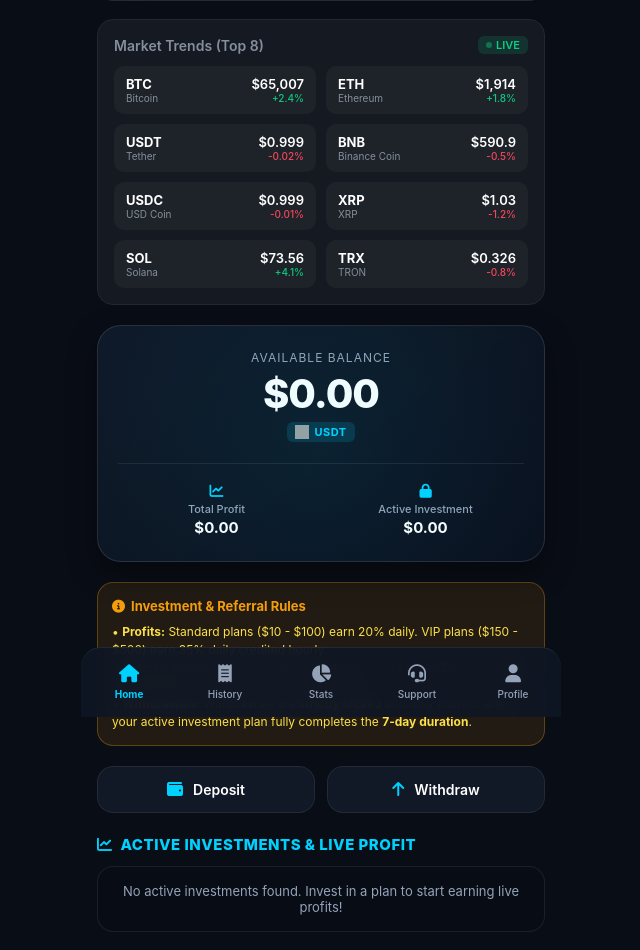
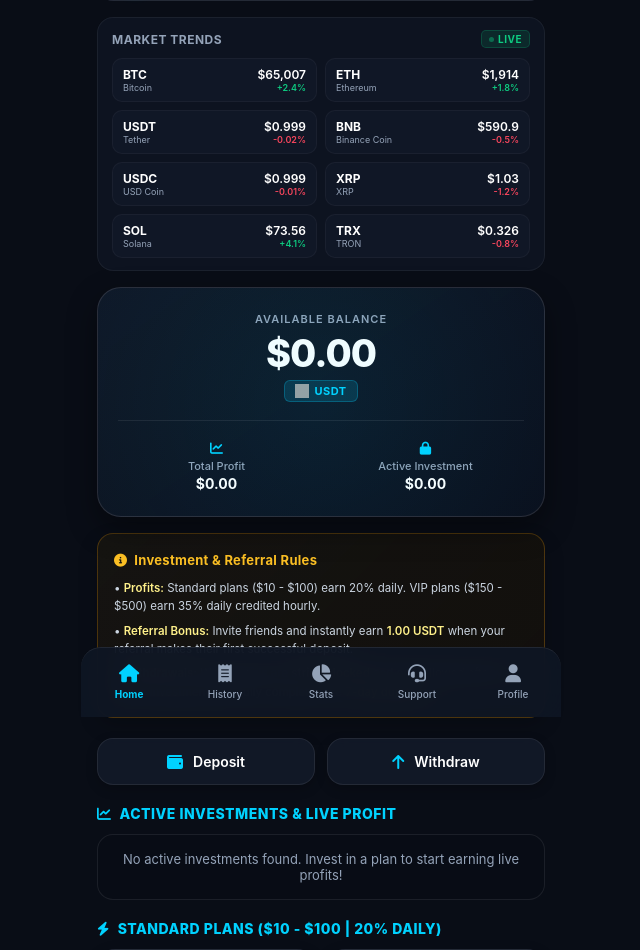
Before and after one commit to hibaqmuse13-ux/my-miniapp, a Flask app: page / in a window 1280 px wide. Shown: the part 83-1033 px from the top of the page, without its empty margins (319-959 px from the left). Run offline with Flask 3, Linux system fonts and the light colour scheme; data comes from the database, SQL or seed files in the repository; some libraries are stand-ins or nearby versions; grey boxes are pictures that could not be loaded.

Commit message:
Update index.html

```diff
--- a/templates/index.html
+++ b/templates/index.html
@@ -36,7 +36,7 @@
         @keyframes spin { to { transform: rotate(360deg); } }
 
         /* Header */
-        header { display: flex; align-items: center; justify-content: space-between; padding: 12px 16px; background: var(--card-bg); border-radius: 16px; border: 1px solid var(--card-border); backdrop-filter: blur(10px); margin-bottom: 18px; }
+        header { display: flex; align-items: center; justify-content: space-between; padding: 12px 16px; background: var(--card-bg); border-radius: 16px; border: 1px solid var(--card-border); backdrop-filter: blur(10px); margin-bottom: 16px; }
         .profile { display: flex; align-items: center; gap: 12px; }
         .avatar { width: 42px; height: 42px; border-radius: 50%; background: var(--primary-gradient); display: flex; align-items: center; justify-content: center; font-size: 18px; color: #fff; box-shadow: 0 4px 12px rgba(0, 210, 255, 0.3); overflow: hidden; }
         .avatar img { width: 100%; height: 100%; object-fit: cover; }
@@ -44,40 +44,44 @@
         .profile small { font-size: 11px; color: var(--text-sub); }
         .verified { font-size: 10px; font-weight: 600; color: #10b981; background: rgba(16, 185, 129, 0.12); padding: 6px 12px; border-radius: 20px; border: 1px solid rgba(16, 185, 129, 0.25); display: flex; align-items: center; gap: 5px; }
 
-        /* LIVE MARKET PRICES SECTION */
+        /* LIVE MARKET PRICES SECTION - Refined compact professional cards */
         .market-section {
-            background-color: #151922;
-            border: 1px solid #222734;
+            background: rgba(15, 22, 36, 0.75);
+            border: 1px solid rgba(255, 255, 255, 0.06);
             border-radius: 16px;
-            padding: 16px;
-            margin-bottom: 20px;
+            padding: 12px 14px;
+            margin-bottom: 16px;
+            backdrop-filter: blur(10px);
         }
 
         .market-header {
             display: flex;
             justify-content: space-between;
             align-items: center;
-            margin-bottom: 12px;
-            font-size: 14px;
-            font-weight: 600;
-            color: #848e9c;
+            margin-bottom: 10px;
+            font-size: 12px;
+            font-weight: 700;
+            color: var(--text-sub);
+            letter-spacing: 0.5px;
+            text-transform: uppercase;
         }
 
         .market-header .live-badge {
-            background-color: rgba(14, 203, 129, 0.15);
+            background-color: rgba(14, 203, 129, 0.12);
             color: #0ecb81;
-            padding: 2px 8px;
-            border-radius: 6px;
-            font-size: 11px;
+            padding: 2px 7px;
+            border-radius: 5px;
+            font-size: 10px;
             display: flex;
             align-items: center;
             gap: 4px;
+            border: 1px solid rgba(14, 203, 129, 0.2);
         }
 
         .market-header .live-badge::before {
             content: '';
-            width: 6px;
-            height: 6px;
+            width: 5px;
+            height: 5px;
             background-color: #0ecb81;
             border-radius: 50%;
             display: inline-block;
@@ -87,16 +91,23 @@
         .crypto-grid {
             display: grid;
             grid-template-columns: repeat(2, 1fr);
-            gap: 10px;
+            gap: 8px;
         }
 
         .crypto-item {
-            background-color: #1e2329;
+            background: rgba(21, 28, 44, 0.6);
+            border: 1px solid rgba(255, 255, 255, 0.04);
             border-radius: 10px;
-            padding: 10px 12px;
+            padding: 8px 10px;
             display: flex;
             justify-content: space-between;
             align-items: center;
+            transition: background 0.2s;
+        }
+
+        .crypto-item:hover {
+            background: rgba(21, 28, 44, 0.9);
+            border-color: rgba(0, 210, 255, 0.15);
         }
 
         .crypto-info {
@@ -106,13 +117,13 @@
 
         .crypto-symbol {
             font-weight: 700;
-            font-size: 13px;
+            font-size: 12px;
             color: #ffffff;
         }
 
         .crypto-name {
-            font-size: 10px;
-            color: #848e9c;
+            font-size: 9px;
+            color: var(--text-sub);
         }
 
         .crypto-price-box {
@@ -120,14 +131,14 @@
         }
 
         .crypto-price {
-            font-size: 13px;
+            font-size: 12px;
             font-weight: 600;
             color: #ffffff;
         }
 
         .crypto-change {
-            font-size: 10px;
-            font-weight: 500;
+            font-size: 9px;
+            font-weight: 600;
         }
 
         .crypto-change.up {
@@ -145,26 +156,55 @@
         }
 
         /* Balance Card */
-        .balance-card { background: linear-gradient(145deg, rgba(16, 24, 40, 0.9) 0%, rgba(10, 15, 28, 0.95) 100%); border: 1px solid rgba(255, 255, 255, 0.12); border-radius: 24px; padding: 24px 20px; text-align: center; box-shadow: 0 12px 30px rgba(0,0,0,0.4); margin-bottom: 20px; position: relative; overflow: hidden; }
+        .balance-card { background: linear-gradient(145deg, rgba(16, 24, 40, 0.9) 0%, rgba(10, 15, 28, 0.95) 100%); border: 1px solid rgba(255, 255, 255, 0.12); border-radius: 24px; padding: 24px 20px; text-align: center; box-shadow: 0 12px 30px rgba(0,0,0,0.4); margin-bottom: 16px; position: relative; overflow: hidden; }
         .balance-card::before { content: ''; position: absolute; top: -50%; left: -50%; width: 200%; height: 200%; background: radial-gradient(circle, rgba(0, 210, 255, 0.08) 0%, transparent 60%); pointer-events: none; }
-        .balance-card p { font-size: 12px; color: var(--text-sub); text-transform: uppercase; letter-spacing: 1px; margin-bottom: 4px; }
-        .balance-card h1 { font-size: 40px; font-weight: 800; letter-spacing: -1px; margin: 4px 0; }
-        .balance-card span.badge-usdt { font-size: 11px; font-weight: 700; color: var(--accent-cyan); background: rgba(0, 210, 255, 0.15); padding: 3px 8px; border-radius: 6px; letter-spacing: 0.5px; display: inline-flex; align-items: center; gap: 5px; }
+        .balance-card p { font-size: 11px; color: var(--text-sub); text-transform: uppercase; letter-spacing: 1px; margin-bottom: 4px; font-weight: 600; }
+        .balance-card h1 { font-size: 38px; font-weight: 800; letter-spacing: -1px; margin: 4px 0; }
+        .balance-card span.badge-usdt { font-size: 11px; font-weight: 700; color: var(--accent-cyan); background: rgba(0, 210, 255, 0.15); padding: 3px 10px; border-radius: 6px; letter-spacing: 0.5px; display: inline-flex; align-items: center; gap: 5px; border: 1px solid rgba(0, 210, 255, 0.25); }
         .badge-usdt img { width: 14px; height: 14px; }
 
-        .stats { display: grid; grid-template-columns: 1fr 1fr; gap: 12px; margin-top: 20px; padding-top: 16px; border-top: 1px solid rgba(255, 255, 255, 0.08); }
+        .stats { display: grid; grid-template-columns: 1fr 1fr; gap: 12px; margin-top: 18px; padding-top: 16px; border-top: 1px solid rgba(255, 255, 255, 0.08); }
         .stats div { text-align: center; }
-        .stats i { font-size: 14px; color: var(--accent-cyan); margin-bottom: 4px; }
+        .stats i { font-size: 13px; color: var(--accent-cyan); margin-bottom: 4px; }
         .stats h4 { font-size: 11px; color: var(--text-sub); font-weight: 500; }
-        .stats b { font-size: 15px; color: #fff; font-weight: 700; display: block; margin-top: 2px; }
+        .stats b { font-size: 14px; color: #fff; font-weight: 700; display: block; margin-top: 2px; }
 
-        /* Rules Notification Banner */
-        .rules-banner { background: rgba(245, 158, 11, 0.1); border: 1px solid rgba(245, 158, 11, 0.3); border-radius: 16px; padding: 14px; margin-bottom: 20px; font-size: 12px; color: #fde047; line-height: 1.5; }
-        .rules-banner h4 { font-size: 13px; font-weight: 700; color: #f59e0b; margin-bottom: 6px; display: flex; align-items: center; gap: 6px; }
+        /* Rules Notification Banner - Professional styling */
+        .rules-banner {
+            background: linear-gradient(135deg, rgba(30, 25, 15, 0.6) 0%, rgba(20, 16, 10, 0.8) 100%);
+            border: 1px solid rgba(245, 158, 11, 0.25);
+            border-radius: 16px;
+            padding: 16px;
+            margin-bottom: 20px;
+            font-size: 11.5px;
+            color: #cbd5e1;
+            line-height: 1.6;
+            box-shadow: 0 8px 20px rgba(0,0,0,0.2);
+        }
+        .rules-banner h4 {
+            font-size: 13px;
+            font-weight: 700;
+            color: #fbbf24;
+            margin-bottom: 8px;
+            display: flex;
+            align-items: center;
+            gap: 7px;
+            letter-spacing: 0.3px;
+        }
+        .rules-banner p {
+            margin-bottom: 6px;
+        }
+        .rules-banner p:last-child {
+            margin-bottom: 0;
+        }
+        .rules-banner b {
+            color: #fef08a;
+            font-weight: 600;
+        }
 
         /* Quick Buttons */
-        .quick { display: grid; grid-template-columns: 1fr 1fr; gap: 12px; margin-bottom: 22px; }
-        .quick button { background: var(--card-bg); border: 1px solid var(--card-border); border-radius: 16px; padding: 14px; font-size: 14px; font-weight: 600; color: #fff; display: flex; align-items: center; justify-content: center; gap: 10px; cursor: pointer; transition: all 0.2s ease; backdrop-filter: blur(10px); }
+        .quick { display: grid; grid-template-columns: 1fr 1fr; gap: 12px; margin-bottom: 20px; }
+        .quick button { background: var(--card-bg); border: 1px solid var(--card-border); border-radius: 16px; padding: 14px; font-size: 14px; font-weight: 600; color: #fff; display: flex; align-items: center; justify-content: center; gap: 10px; cursor: pointer; transition: all 0.2s ease; backdrop-filter: blur(10px); box-shadow: 0 4px 12px rgba(0,0,0,0.2); }
         .quick button i { font-size: 16px; color: var(--accent-cyan); }
         .quick button:active { transform: scale(0.96); opacity: 0.9; }
 
@@ -173,13 +213,13 @@
         .page.active { display: block; animation: fadeIn 0.3s ease; }
         @keyframes fadeIn { from { opacity: 0; transform: translateY(6px); } to { opacity: 1; transform: translateY(0); } }
 
-        .section-header { font-size: 15px; font-weight: 800; margin: 20px 0 12px 0; display: flex; align-items: center; gap: 8px; text-transform: uppercase; letter-spacing: 0.5px; }
+        .section-header { font-size: 14px; font-weight: 800; margin: 20px 0 12px 0; display: flex; align-items: center; gap: 8px; text-transform: uppercase; letter-spacing: 0.5px; }
         .section-header.standard { color: var(--accent-cyan); }
         .section-header.vip { color: #f59e0b; }
 
         /* Plans Grid */
         .plans-grid { display: grid; grid-template-columns: 1fr 1fr; gap: 12px; margin-bottom: 20px; }
-        .plan-card { background: var(--card-bg); border: 1px solid var(--card-border); border-radius: 18px; padding: 16px; text-align: center; position: relative; backdrop-filter: blur(10px); transition: transform 0.2s; }
+        .plan-card { background: var(--card-bg); border: 1px solid var(--card-border); border-radius: 18px; padding: 16px; text-align: center; position: relative; backdrop-filter: blur(10px); transition: transform 0.2s; box-shadow: 0 6px 16px rgba(0,0,0,0.2); }
         .plan-card:active { transform: scale(0.98); }
         .plan-card.vip-card { border-color: rgba(245, 158, 11, 0.3); background: linear-gradient(145deg, rgba(30, 25, 15, 0.8) 0%, rgba(21, 28, 44, 0.8) 100%); }
         .plan-badge { position: absolute; top: 10px; right: 10px; font-size: 9px; font-weight: 800; padding: 2px 6px; border-radius: 6px; text-transform: uppercase; }
@@ -193,7 +233,7 @@
         .btn-vip { background: var(--vip-gradient); box-shadow: 0 4px 10px rgba(245, 158, 11, 0.2); }
 
         /* Forms */
-        label { display: block; font-size: 11px; color: var(--text-sub); text-transform: uppercase; margin-bottom: 6px; letter-spacing: 0.5px; }
+        label { display: block; font-size: 11px; color: var(--text-sub); text-transform: uppercase; margin-bottom: 6px; letter-spacing: 0.5px; font-weight: 600; }
         select, input, textarea { width: 100%; padding: 14px; border-radius: 12px; border: 1px solid var(--card-border); background: rgba(9, 13, 22, 0.7); color: #fff; font-size: 14px; outline: none; margin-bottom: 14px; transition: border-color 0.2s; }
         select:focus, input:focus, textarea:focus { border-color: var(--accent-cyan); }
 
@@ -298,10 +338,10 @@
     </div>
 </header>
 
-<!-- LIVE MARKET PRICES SECTION -->
+<!-- LIVE MARKET PRICES SECTION (Compacted & Professionally Styled) -->
 <div class="market-section">
     <div class="market-header">
-        <span>Market Trends (Top 8)</span>
+        <span>Market Trends</span>
         <span class="live-badge">LIVE</span>
     </div>
 
@@ -426,7 +466,7 @@
     </div>
 </section>
 
-<!-- Rules & Guidelines Banner -->
+<!-- Rules & Guidelines Banner (Clean, Professional Typography) -->
 <div class="rules-banner">
     <h4><i class="fa-solid fa-circle-info"></i> Investment & Referral Rules</h4>
     <p>• <b>Profits:</b> Standard plans ($10 - $100) earn 20% daily. VIP plans ($150 - $500) earn 35% daily credited hourly.</p>
@@ -784,9 +824,7 @@
 
     let activeInvestmentsList = [];
 
-    // Standard Plans: 10 ila 100
     const stdAmounts = [10, 20, 30, 40, 50, 60, 70, 80, 90, 100];
-    // VIP Plans: 150 ila 500
     const vipAmounts = [150, 200, 250, 300, 350, 400, 450, 500];
 
     const cryptoNetworks = {
```
